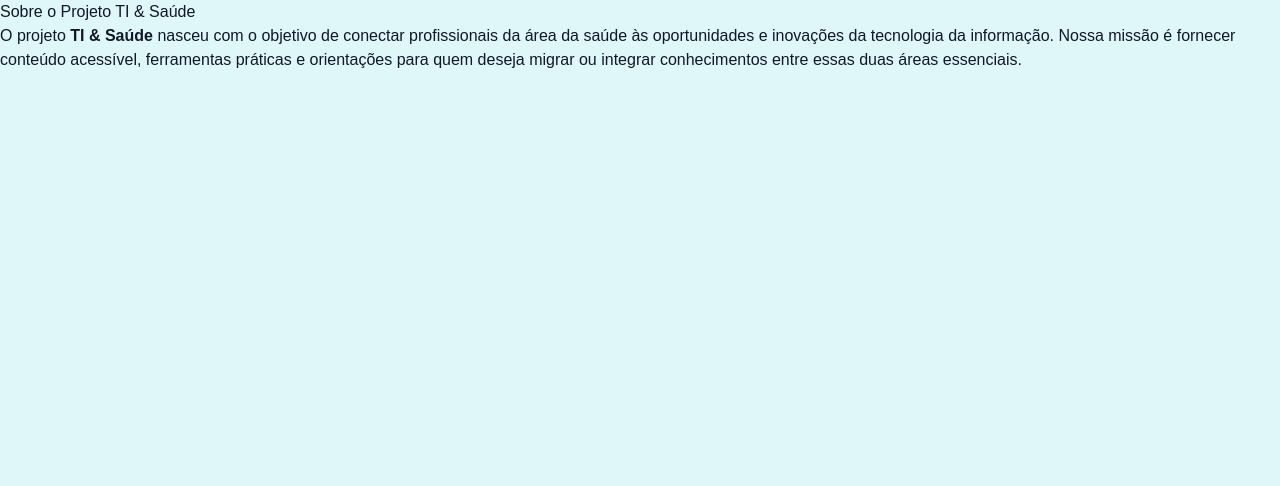
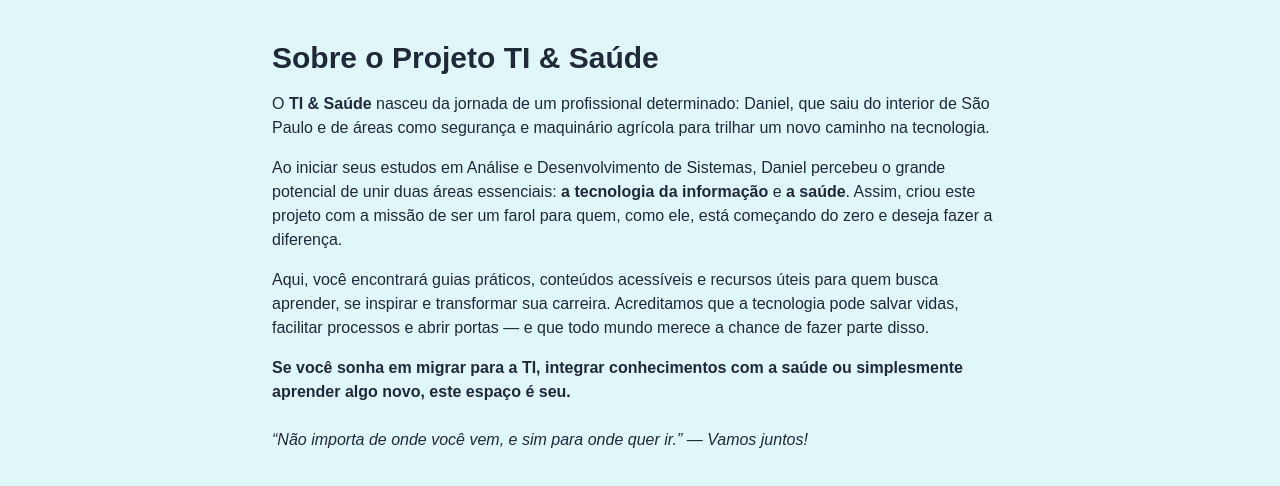
Before and after one commit to dinizdaniel284/ti-saude-frontend, a Next.js app: page /sobre in a window 1280 px wide. Shown: the top 486 px of the page. Built offline with nearby package versions, Linux system fonts and the light colour scheme; no server answers.

Commit message:
Update sobre.tsx
feat: adicionar página Sobre com trajetória e missão do projeto TI & Saúde

```diff
--- a/pages/sobre.tsx
+++ b/pages/sobre.tsx
@@ -2,11 +2,22 @@ import React from 'react';
 
 export default function SobrePage() {
   return (
-    <div>
-      <h1>Sobre o Projeto TI & Saúde</h1>
-      <p>
-        O projeto <strong>TI & Saúde</strong> nasceu com o objetivo de conectar profissionais da área da saúde às oportunidades e inovações da tecnologia da informação.
-        Nossa missão é fornecer conteúdo acessível, ferramentas práticas e orientações para quem deseja migrar ou integrar conhecimentos entre essas duas áreas essenciais.
+    <div className="max-w-3xl mx-auto px-4 py-10 text-gray-800">
+      <h1 className="text-3xl font-bold mb-4">Sobre o Projeto TI & Saúde</h1>
+      <p className="mb-4">
+        O <strong>TI & Saúde</strong> nasceu da jornada de um profissional determinado: Daniel, que saiu do interior de São Paulo e de áreas como segurança e maquinário agrícola para trilhar um novo caminho na tecnologia.
+      </p>
+      <p className="mb-4">
+        Ao iniciar seus estudos em Análise e Desenvolvimento de Sistemas, Daniel percebeu o grande potencial de unir duas áreas essenciais: <strong>a tecnologia da informação</strong> e <strong>a saúde</strong>. Assim, criou este projeto com a missão de ser um farol para quem, como ele, está começando do zero e deseja fazer a diferença.
+      </p>
+      <p className="mb-4">
+        Aqui, você encontrará guias práticos, conteúdos acessíveis e recursos úteis para quem busca aprender, se inspirar e transformar sua carreira. Acreditamos que a tecnologia pode salvar vidas, facilitar processos e abrir portas — e que todo mundo merece a chance de fazer parte disso.
+      </p>
+      <p className="mb-4 font-semibold">
+        Se você sonha em migrar para a TI, integrar conhecimentos com a saúde ou simplesmente aprender algo novo, este espaço é seu.
+      </p>
+      <p className="mt-6 italic">
+        “Não importa de onde você vem, e sim para onde quer ir.” — Vamos juntos!
       </p>
     </div>
   );
```
